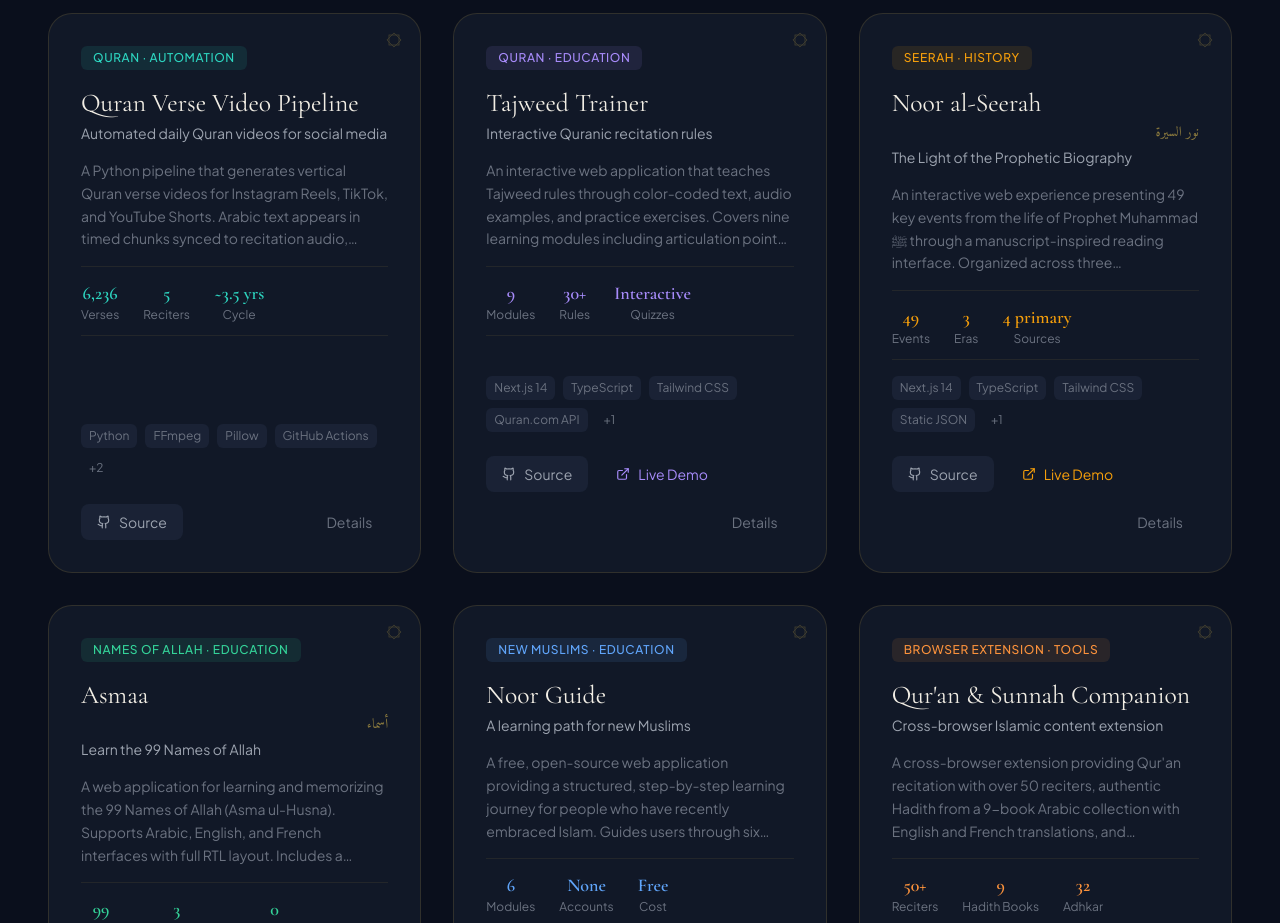
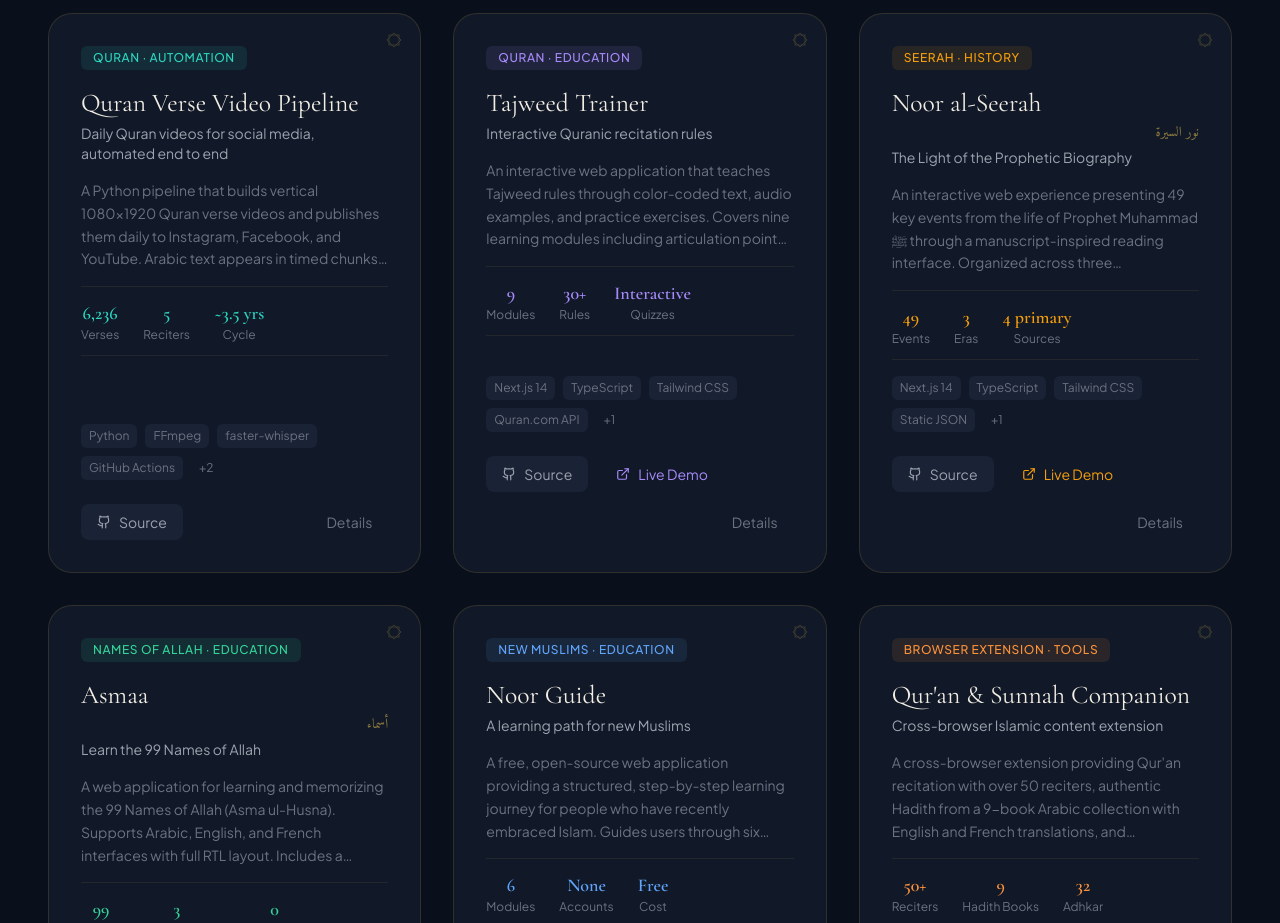
Before and after one commit to Abdalla-Eldoumani/my-islamic-portfolio, a Next.js app: page / in a window 1280 px wide. Shown: the part 1640-2563 px from the top of the page. Built offline with nearby package versions, Linux system fonts and the light colour scheme.

Commit message:
tighten quran content description with humanizer voice

```diff
--- a/src/data/projects.ts
+++ b/src/data/projects.ts
@@ -21,17 +21,17 @@ export const projects: Project[] = [
   {
     id: "quran-content",
     title: "Quran Verse Video Pipeline",
-    subtitle: "Automated daily Quran videos for social media",
+    subtitle: "Daily Quran videos for social media, automated end to end",
     description:
-      "A Python pipeline that generates vertical Quran verse videos for Instagram Reels, TikTok, and YouTube Shorts. Arabic text appears in timed chunks synced to recitation audio, overlaid on scenic background video. All Quranic text and audio is fetched from authenticated APIs at runtime — nothing is hardcoded or AI-generated. A GitHub Actions workflow automates daily posting to Instagram, Facebook, and YouTube with no manual intervention.",
+      "A Python pipeline that builds vertical 1080×1920 Quran verse videos and publishes them daily to Instagram, Facebook, and YouTube. Arabic text appears in timed chunks synced to recitation audio over scenic background footage. Whisper extracts word-level timing from the audio; if it cannot, chunk timing falls back to Quran.com word segments scaled proportionally to the audio duration. A GitHub Actions workflow runs the whole thing on a daily cron with no manual intervention.",
     features: [
-      "Covers all 6,236 verses across 1,282 passage entries",
-      "Five reciters with 70 rotating nature scenery queries",
-      "Automated daily posting via GitHub Actions",
-      "Platform-specific handling for Meta Graph API and YouTube Data API",
-      "State tracking across runs — cycles through the full Quran over ~3.5 years",
+      "1,282 passage entries spanning all 6,236 Quranic verses",
+      "Five reciters: al-Afasy, al-Husary, al-Minshawi, Muhammad Ayyub, As-Sudais",
+      "Whisper word-level timing with proportional fallback for unmapped reciters",
+      "70 rotating Pexels nature backgrounds",
+      "GitHub Actions cron handles daily publish to Meta Graph API and YouTube Data API",
     ],
-    techStack: ["Python", "FFmpeg", "Pillow", "GitHub Actions", "Meta Graph API", "YouTube Data API"],
+    techStack: ["Python", "FFmpeg", "faster-whisper", "GitHub Actions", "Meta Graph API", "YouTube Data API"],
     category: "quran",
     categoryLabel: "Quran · Automation",
     accentColor: "#2DD4BF",
```
